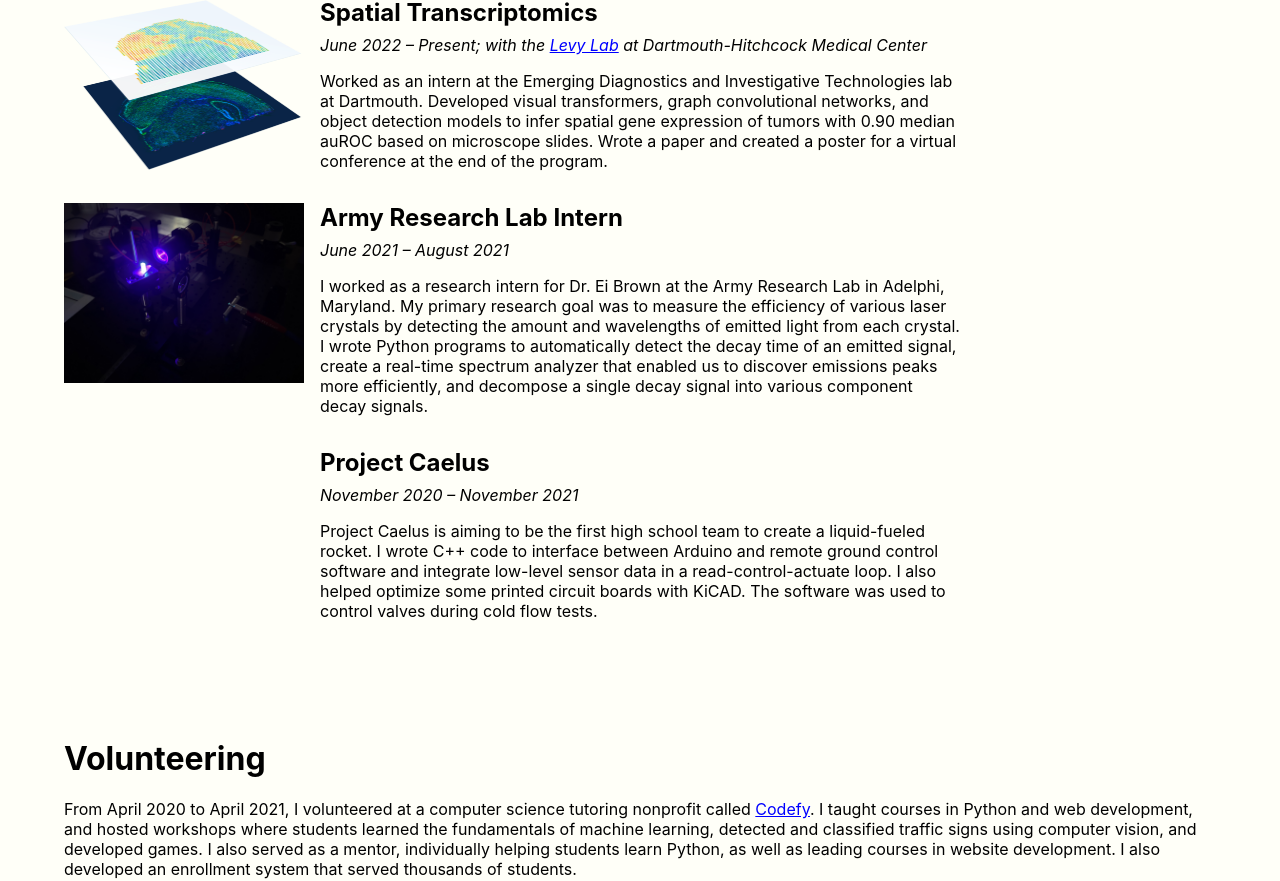
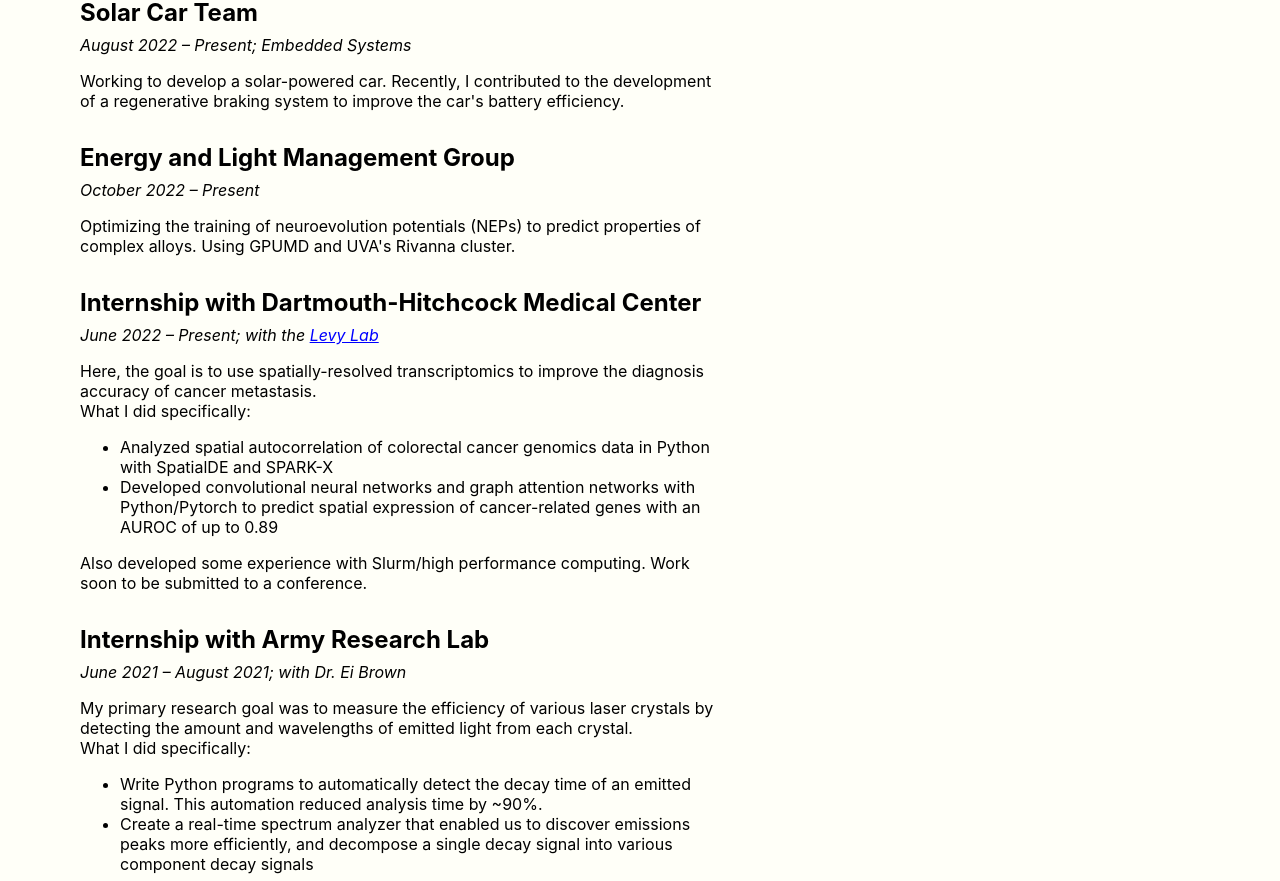
Before and after one commit to myfatemi04/portfolio, a Next.js app: page / in a window 1280 px wide. Shown: the part 1052-1933 px from the top of the page. Built offline with nearby package versions, Linux system fonts and the light colour scheme.

Commit message:
add ELM group, temporarily remove images

```diff
--- a/pages/index.tsx
+++ b/pages/index.tsx
@@ -152,42 +152,83 @@ function Experience() {
     <div style={{ paddingLeft: "4rem" }}>
       <h1>Experience</h1>
       <div className="project-row">
-        <div className="image">
-          <img src="/images/visium_small.png" alt="Visium" />
+        <div className="image"></div>
+        <div className="content">
+          <h2>Solar Car Team</h2>
+          <em>August 2022 &ndash; Present; Embedded Systems</em>
+          <p>
+            Working to develop a solar-powered car. Recently, I contributed to
+            the development of a regenerative braking system to improve the
+            car's battery efficiency.
+          </p>
         </div>
+      </div>
+      <div className="project-row">
+        <div className="image"></div>
         <div className="content">
-          <h2>Spatial Transcriptomics</h2>
-          <em>
-            June 2022 &ndash; Present; with the{" "}
-            <a href="https://jlevy44.github.io/levylab/projects/">Levy Lab</a>{" "}
-            at Dartmouth-Hitchcock Medical Center
-          </em>
+          <h2>Energy and Light Management Group</h2>
+          <em>October 2022 &ndash; Present</em>
           <p>
-            Worked as an intern at the Emerging Diagnostics and Investigative
-            Technologies lab at Dartmouth. Developed visual transformers, graph
-            convolutional networks, and object detection models to infer spatial
-            gene expression of tumors with 0.90 median auROC based on microscope
-            slides. Wrote a paper and created a poster for a virtual conference
-            at the end of the program.
+            Optimizing the training of neuroevolution potentials (NEPs) to
+            predict properties of complex alloys. Using GPUMD and UVA's Rivanna
+            cluster.
           </p>
         </div>
       </div>
       <div className="project-row">
         <div className="image">
-          <img src="/images/lasers.JPG" alt="Lasers!" />
+          {/* <img src="/images/visium_small.png" alt="Visium" /> */}
         </div>
         <div className="content">
-          <h2>Army Research Lab Intern</h2>
-          <em>June 2021 &ndash; August 2021</em>
+          <h2>Internship with Dartmouth-Hitchcock Medical Center</h2>
+          <em>
+            June 2022 &ndash; Present; with the{" "}
+            <a href="https://jlevy44.github.io/levylab/projects/">Levy Lab</a>
+          </em>
           <p>
-            I worked as a research intern for Dr. Ei Brown at the Army Research
-            Lab in Adelphi, Maryland. My primary research goal was to measure
-            the efficiency of various laser crystals by detecting the amount and
-            wavelengths of emitted light from each crystal. I wrote Python
-            programs to automatically detect the decay time of an emitted
-            signal, create a real-time spectrum analyzer that enabled us to
-            discover emissions peaks more efficiently, and decompose a single
-            decay signal into various component decay signals.
+            Here, the goal is to use spatially-resolved transcriptomics to
+            improve the diagnosis accuracy of cancer metastasis. <br />
+            What I did specifically:
+            <ul>
+              <li>
+                Analyzed spatial autocorrelation of colorectal cancer genomics
+                data in Python with SpatialDE and SPARK-X
+              </li>
+              <li>
+                Developed convolutional neural networks and graph attention
+                networks with Python/Pytorch to predict spatial expression of
+                cancer-related genes with an AUROC of up to 0.89
+              </li>
+            </ul>
+            Also developed some experience with Slurm/high performance
+            computing. Work soon to be submitted to a conference.
+          </p>
+        </div>
+      </div>
+      <div className="project-row">
+        <div className="image">
+          {/* <img src="/images/lasers.JPG" alt="Lasers!" /> */}
+        </div>
+        <div className="content">
+          <h2>Internship with Army Research Lab</h2>
+          <em>June 2021 &ndash; August 2021; with Dr. Ei Brown</em>
+          <p>
+            My primary research goal was to measure the efficiency of various
+            laser crystals by detecting the amount and wavelengths of emitted
+            light from each crystal. <br />
+            What I did specifically:
+            <ul>
+              <li>
+                Write Python programs to automatically detect the decay time of
+                an emitted signal. This automation reduced analysis time by
+                ~90%.
+              </li>
+              <li>
+                Create a real-time spectrum analyzer that enabled us to discover
+                emissions peaks more efficiently, and decompose a single decay
+                signal into various component decay signals
+              </li>
+            </ul>
           </p>
         </div>
       </div>
--- a/public/main.scss
+++ b/public/main.scss
@@ -86,7 +86,7 @@ $modal-z-index: 1;
   margin-bottom: 1rem;
 
   .image {
-    flex: 1;
+    flex: 0;
 
     img {
       max-width: 100%;
```
